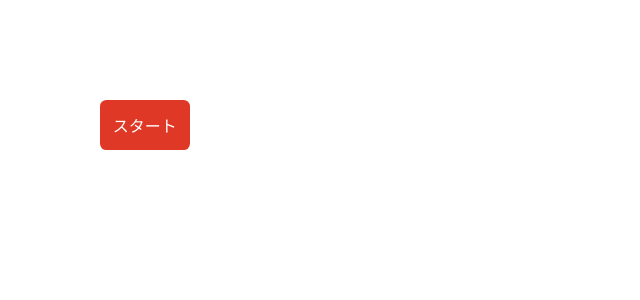
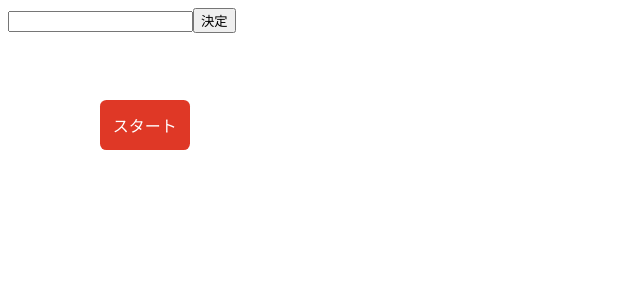
Before and after one commit to AkaishiTakumi/Siritori, a React (Vite) app: page / in a window 1280 px wide. Shown: the top 300 px of the page, without its empty margins (0-640 px from the left). Built offline with nearby package versions, Linux system fonts and the light colour scheme.

Commit message:
[feat] textboxの追加
#2
textboxの表示
textboxに入力したtextを取得

```diff
--- a/src/App.tsx
+++ b/src/App.tsx
@@ -5,6 +5,7 @@ function App() {
 	return (
 		<>
 			<StartResetButton />
+			<LastText />
 		</>
 	);
 }
@@ -25,4 +26,32 @@ function StartResetButton() {
 	);
 }
 
+function LastText() {
+	const [text, setText] = useState("");
+
+	// テキストボックスが変更されたら、State更新
+	const handleTextBox = (e: React.ChangeEvent<HTMLInputElement>): void => {
+		setText(e.target.value);
+	};
+
+	// ボタン押下でStateをコンソールに出力
+	const submit = () => {
+		console.log(`入力値は、${text}です！`);
+	};
+
+	return (
+		<>
+			<input
+				className="last-text"
+				type="text"
+				value={text}
+				onChange={handleTextBox}
+			/>
+			<button className="last-text-button" onClick={submit}>
+				決定
+			</button>
+		</>
+	);
+}
+
 export default App;
```
